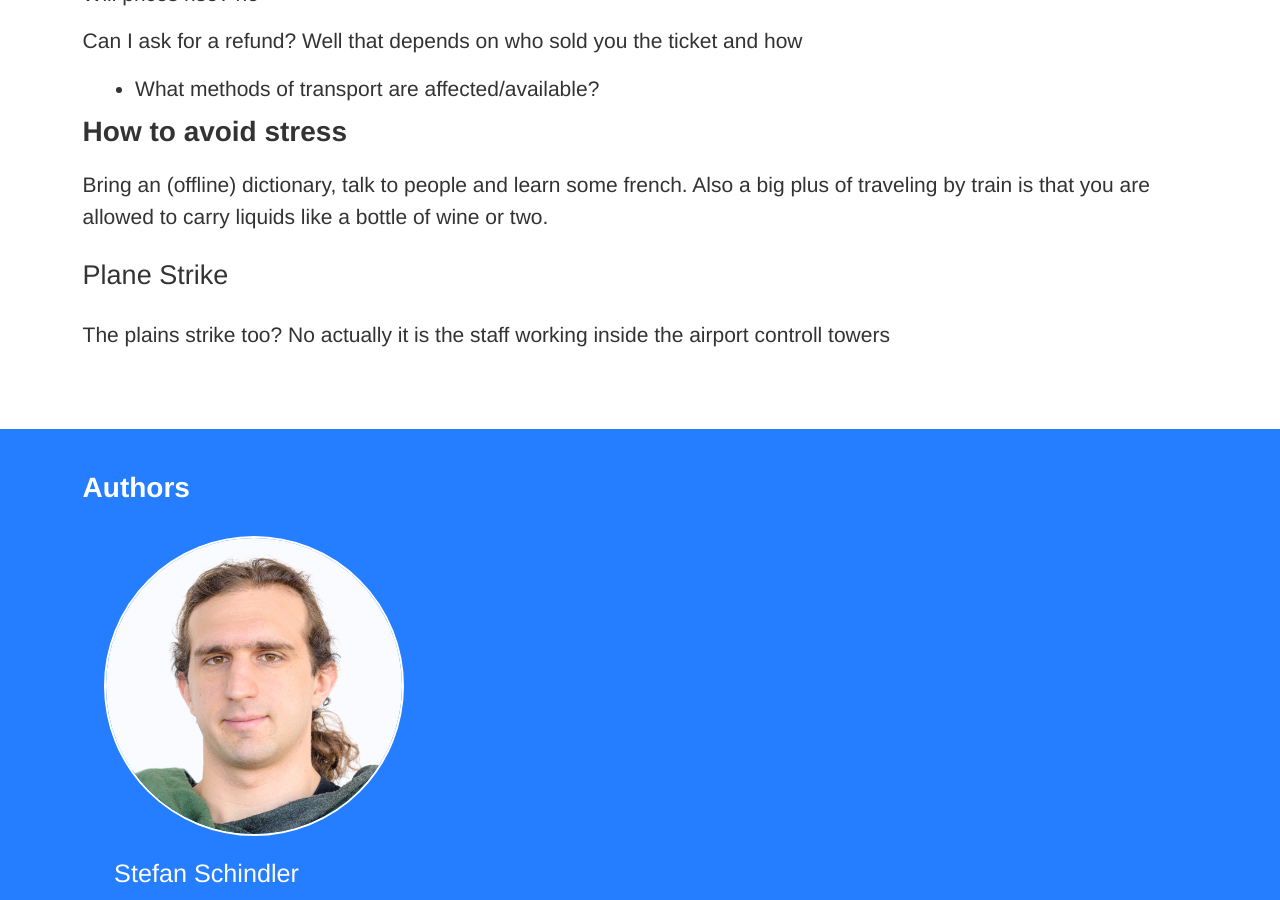
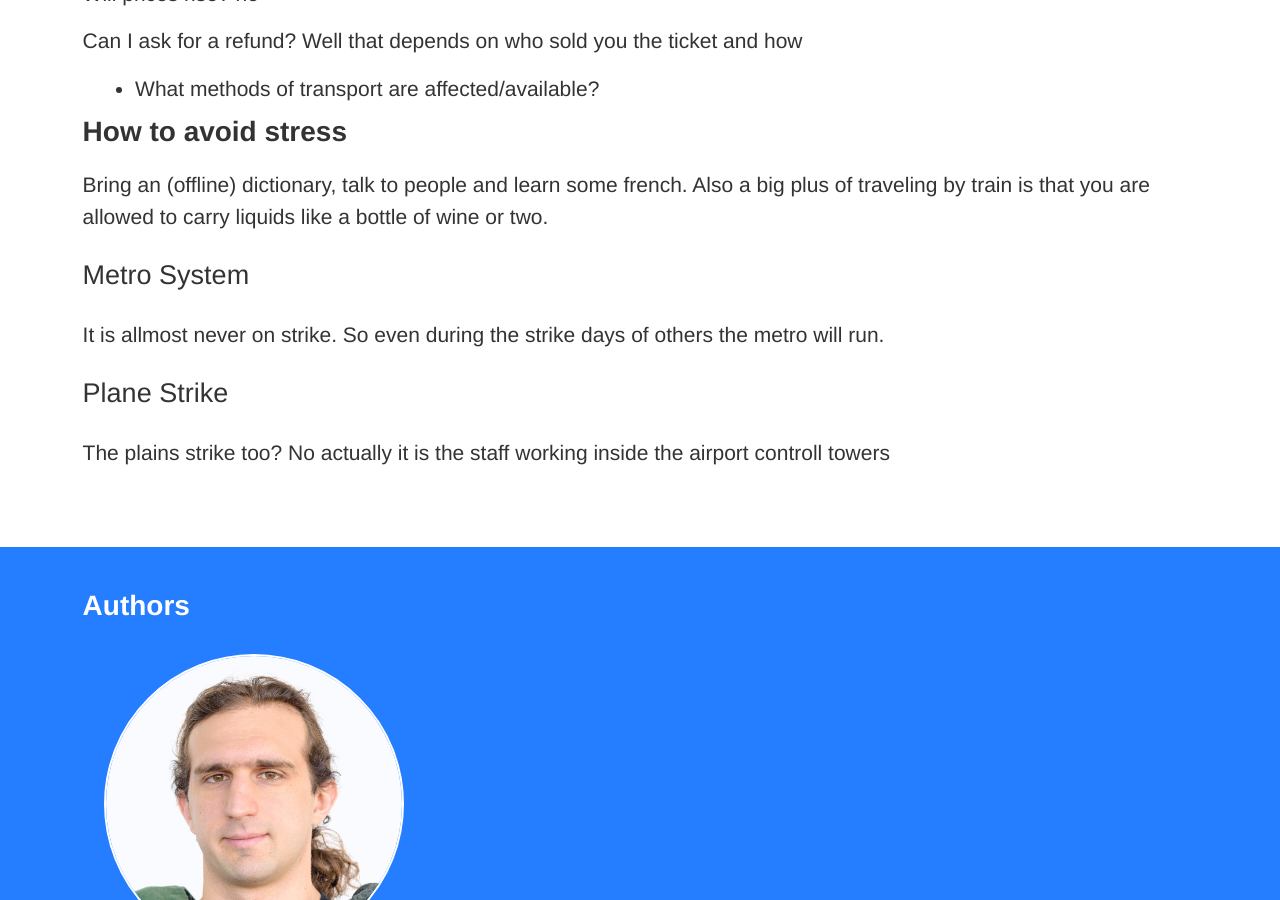
Before and after one commit to RustFestEU/blog.rustfest.eu, a Jekyll site: the page built from _posts/2018-04-20-this-week-in-rustfest-6-train-strike.md, in a window 1280 px wide and 900 px high, scrolled down 1280 px. Built offline with Jekyll 4.4.1, drawn with Linux system fonts in a browser that asks for light colours.

Commit message:
Metro does not strike (thanks Pierre)

```diff
--- a/_posts/2018-04-20-this-week-in-rustfest-6-train-strike.md
+++ b/_posts/2018-04-20-this-week-in-rustfest-6-train-strike.md
@@ -48,6 +48,11 @@ Bring an (offline) dictionary, talk to people and learn some french.
 Also a big plus of traveling by train is that you are allowed to carry liquids like a bottle of wine or two.
 
 
+## Metro System
+
+It is allmost never on strike.
+So even during the strike days of others the metro will run.
+
 ## Plane Strike
 
 The plains strike too?
```
